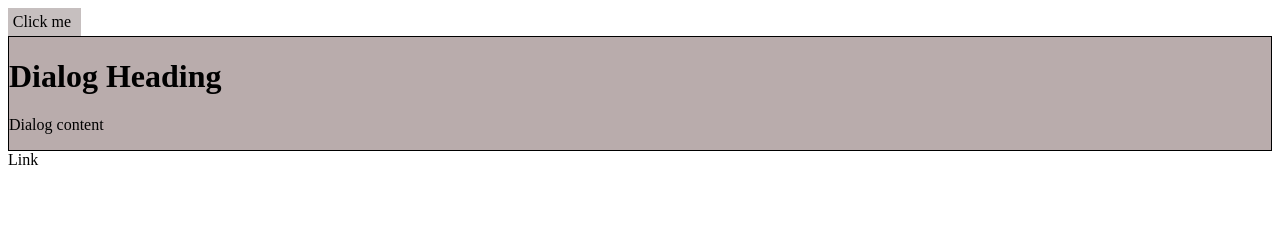
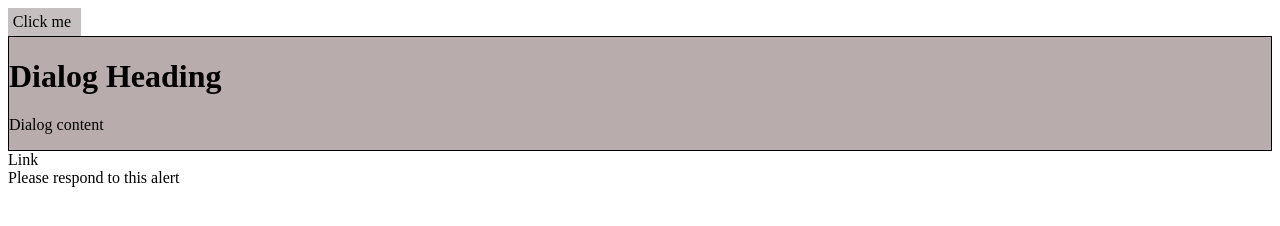
Before and after one commit to KunalN25/accessibilityguide, a plain HTML site: page wai-aria/role.html in a window 1280 px wide. Drawn offline with Linux system fonts and the light colour scheme; files that its build step writes are made by us from their sources.

Commit message:
modified new role

```diff
--- a/wai-aria/role.html
+++ b/wai-aria/role.html
@@ -14,5 +14,9 @@
       <p>Dialog content</p>
     </div>
     <div role="link">Link</div>
+    <div role="navigation">
+      <!-- Navigation menu items -->
+      <div role="alert">Please respond to this alert</div>
+    </div>
   </body>
 </html>
```
